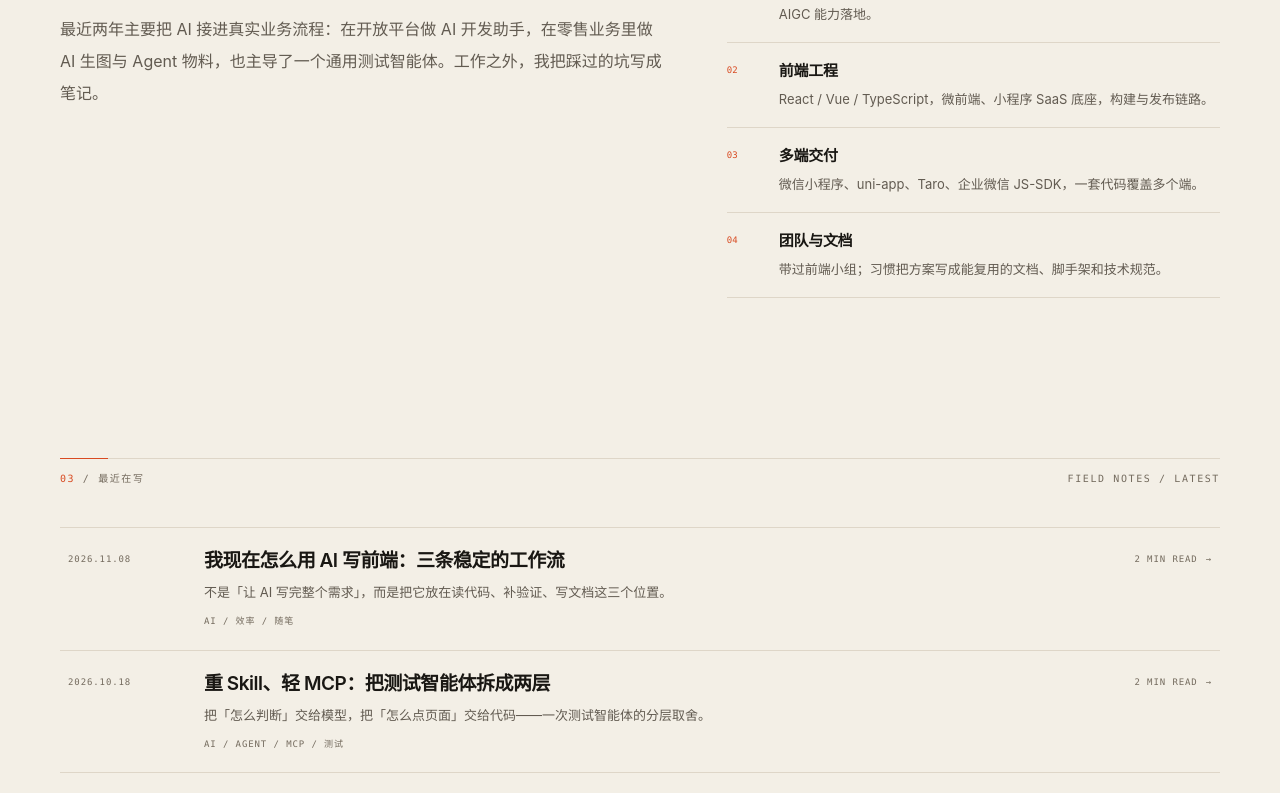
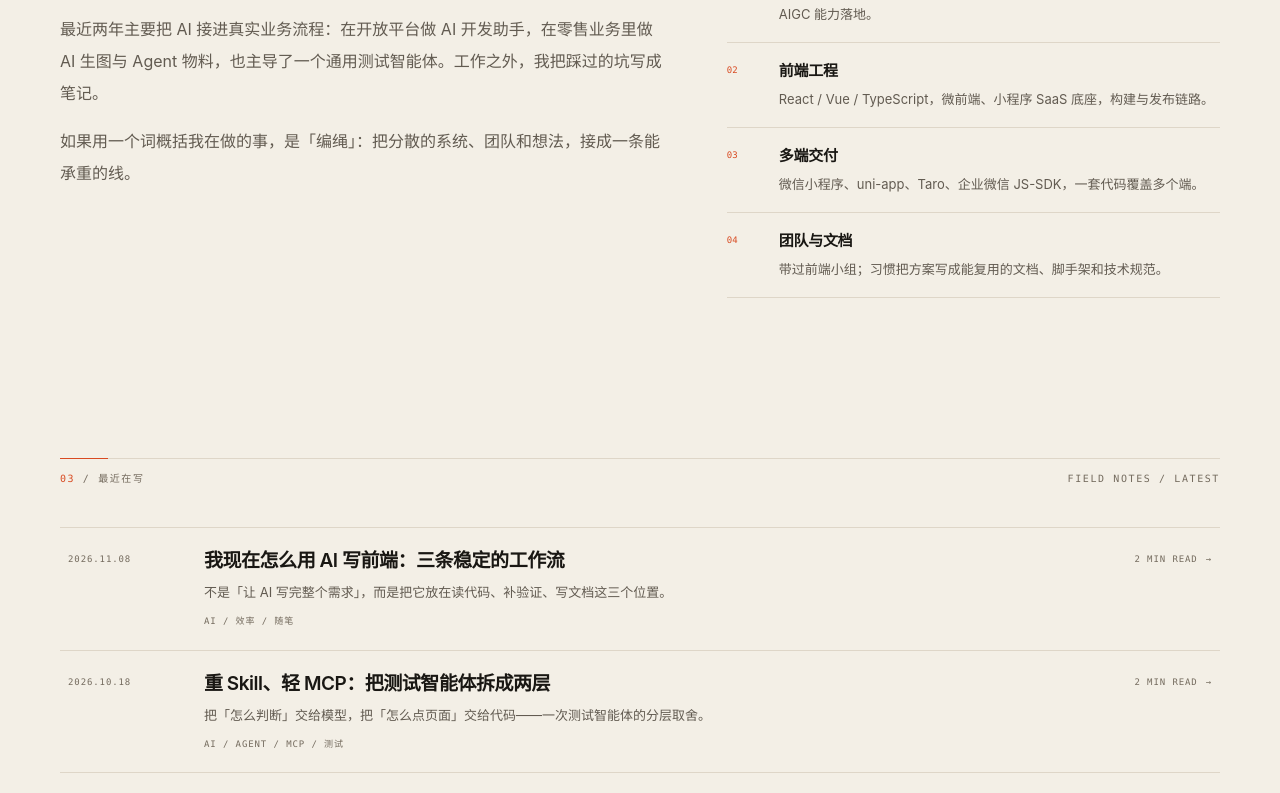
Before and after one commit to RopeHuo/ropehuo.github.io, a React (Vite) app: page / in a window 1280 px wide. Shown: the part 1880-2673 px from the top of the page. Built offline with nearby package versions, Linux system fonts and the light colour scheme.

Commit message:
content: add the rope thesis to about

```diff
--- a/content/home.ts
+++ b/content/home.ts
@@ -29,6 +29,7 @@ export const homeContent: HomeContent = {
     paragraphs: [
       '我是 RopeHuo，2018 年开始做前端。做过消费品牌积分商城的多端，也带过前端小组；2022 年加入一家互联网大厂，先后做过零售与多端相关业务。',
       '最近两年主要把 AI 接进真实业务流程：在开放平台做 AI 开发助手，在零售业务里做 AI 生图与 Agent 物料，也主导了一个通用测试智能体。工作之外，我把踩过的坑写成笔记。',
+      '如果用一个词概括我在做的事，是「编绳」：把分散的系统、团队和想法，接成一条能承重的线。',
     ],
     features: [
       {
```
